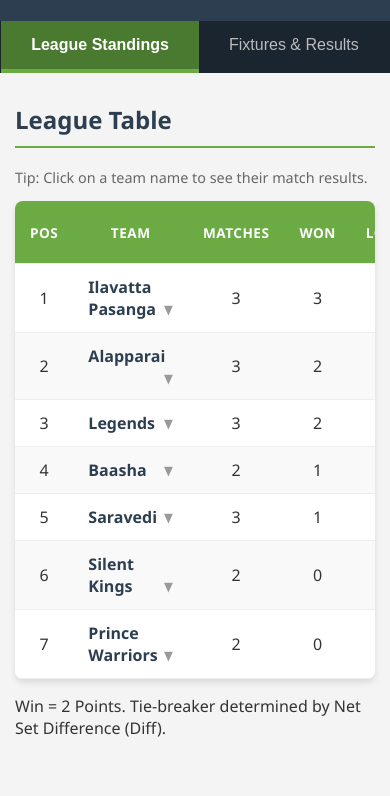
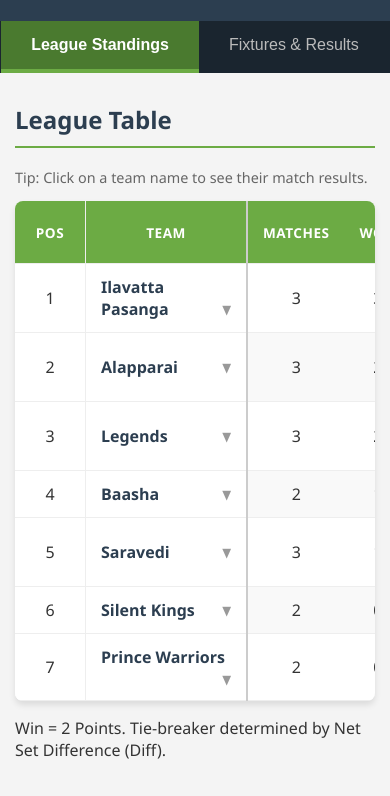
Before and after one commit to ttgame5/tgame, a plain HTML site: page index.html in a window 390 px wide. Shown: the part 132-928 px from the top of the page. Drawn offline with Linux system fonts and the light colour scheme.

Commit message:
Update style.css

```diff
--- a/style.css
+++ b/style.css
@@ -257,3 +257,57 @@ tr.main-row:nth-child(4n-1) {
     border-top: 1px solid #eee;
     padding-top: 8px;
 }
+
+/* --- MOBILE RESPONSIVE --- */
+/*@media (max-width: 600px) {
+    nav button { padding: 15px 15px; font-size: 0.9rem; }
+    th, td { padding: 10px 5px; font-size: 0.85rem; }
+
+    .match-teams { font-size: 1rem; }
+    .match-score { font-size: 1rem; }
+}*/
+
+/* --- MOBILE STICKY COLUMNS --- */
+@media (max-width: 600px) {
+
+    /* 1. Freeze the First Column (Position Number) */
+    th:nth-child(1),
+    td:nth-child(1) {
+        position: sticky;
+        left: 0;
+        z-index: 10;
+        background-color: var(--white); /* Prevents transparent overlap */
+        width: 40px;
+        min-width: 40px;
+        border-right: 1px solid #eee;
+    }
+
+    /* 2. Freeze the Second Column (Team Name) */
+    th:nth-child(2),
+    td:nth-child(2) {
+        position: sticky;
+        left: 40px; /* Starts after the Position column */
+        z-index: 10;
+        background-color: var(--white);
+        border-right: 2px solid #ccc; /* Strong border to show where scroll starts */
+        box-shadow: 2px 0 5px rgba(0,0,0,0.1); /* Shadow for depth */
+        min-width: 130px; /* Ensure team name has space */
+        max-width: 150px;
+    }
+
+    /* 3. Ensure Header Colors stay Green */
+    thead th:nth-child(1),
+    thead th:nth-child(2) {
+        background-color: var(--tennis-green);
+        color: var(--white);
+    }
+
+    /* 4. Fix for the Dropdown Details Row */
+    /* This ensures the history dropdown spans the full width and isn't cut off */
+    .details-row td {
+        position: sticky;
+        left: 0;
+        z-index: 9;
+        width: 100vw; /* Force full viewport width */
+    }
+}
```
